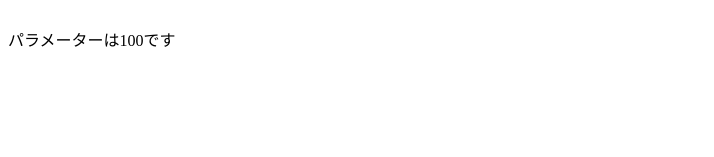
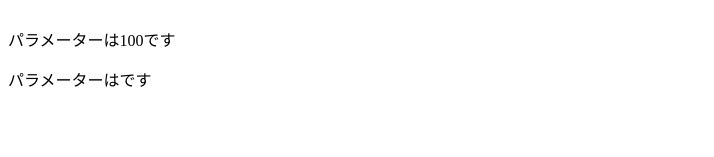
Before and after one commit to takuya44/study-react-basic, a React (Create React App) app in the folder section5-React-Router/: page /page2/100 in a window 1280 px wide. Shown: the part 124-281 px from the top of the page, without its empty margins (0-714 px from the left). Built offline with nearby package versions, Linux system fonts and the light colour scheme.

Commit message:
✨ クエリパラメータを扱う

```diff
--- a/section5-React-Router/src/UrlParameter.jsx
+++ b/section5-React-Router/src/UrlParameter.jsx
@@ -1,12 +1,20 @@
-import { useParams } from "react-router-dom/cjs/react-router-dom.min";
+import {
+  useLocation,
+  useParams,
+} from "react-router-dom/cjs/react-router-dom.min";
 
 const UrlParameter = () => {
   const { id } = useParams();
+  const { search } = useLocation();
+  const query = new URLSearchParams(search);
+  console.log(query);
+  // console.log(query.get("name"));
 
   return (
     <div>
       <h1>UrlParameterページです。</h1>
       <p>パラメーターは{id}です</p>
+      <p>パラメーターは{query.get("name")}です</p>
     </div>
   );
 };
```
